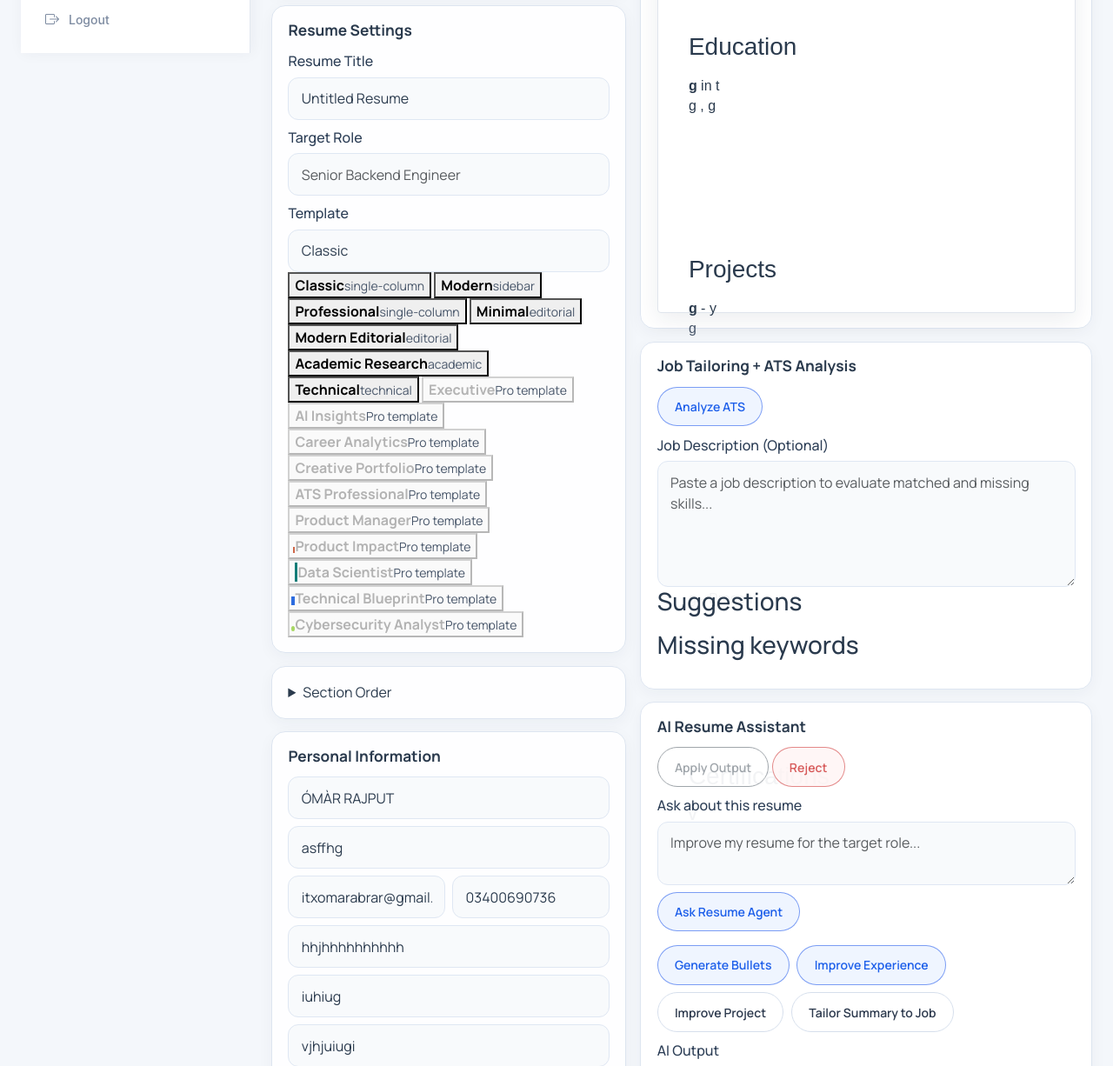
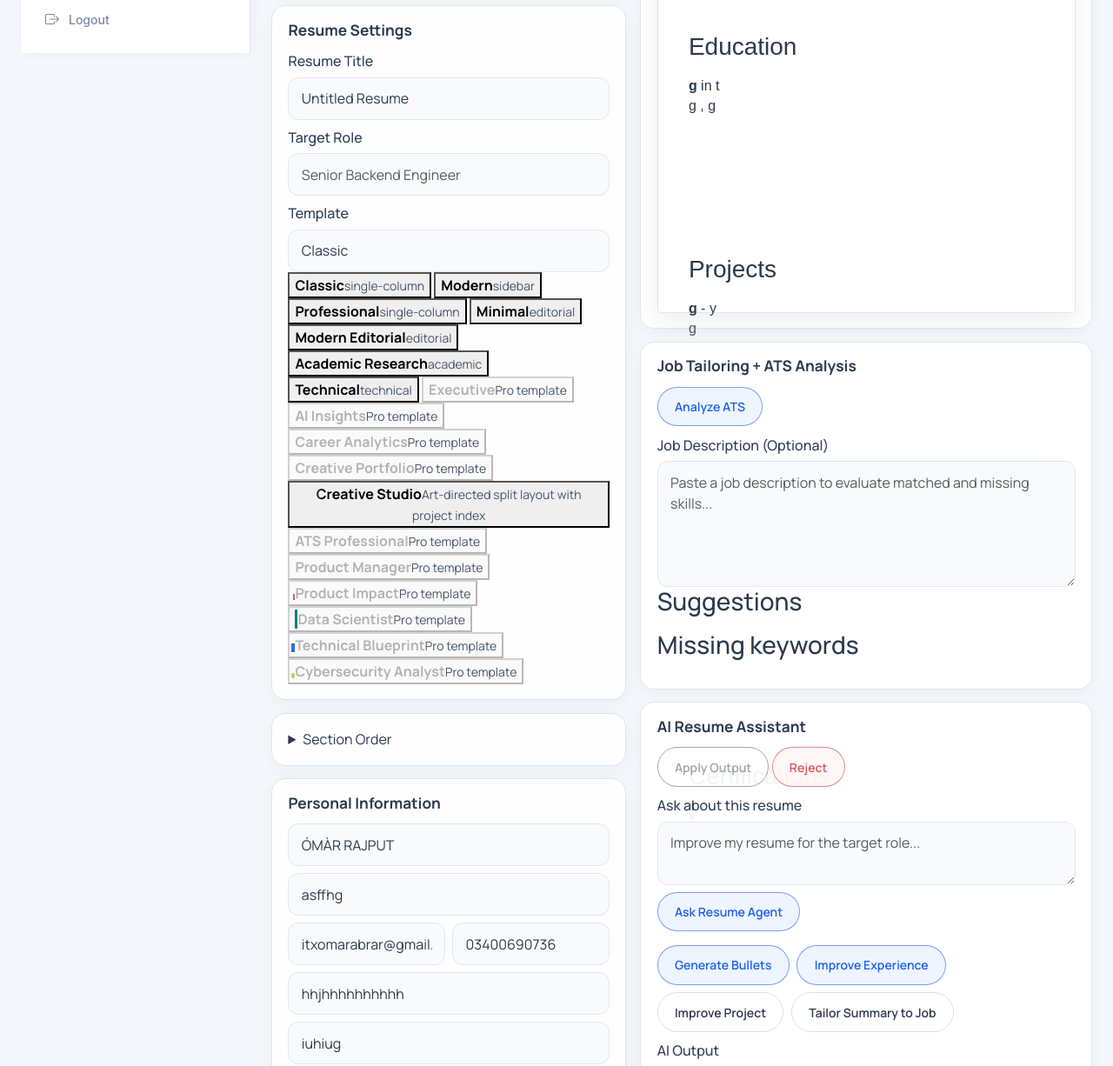
Before and after one commit to umarabrar-git/AI_Resume_Analyzer, a Flask app: page /resume-creation in a window 1280 px wide. Shown: the part 774-2000 px from the top of the page at 87% size. Run offline with Flask 3, Linux system fonts and the light colour scheme; a user stored in the database is signed in; data comes from the database, SQL or seed files in the repository.

Commit message:
Add Creative Studio to template picker

```diff
--- a/templates/components/pages/resume_creation/builder.html
+++ b/templates/components/pages/resume_creation/builder.html
@@ -165,6 +165,7 @@
           <option value="ai_insights">AI Insights</option>
           <option value="career_analytics">Career Analytics</option>
           <option value="creative_portfolio">Creative Portfolio</option>
+          <option value="creative_studio">Creative Studio</option>
           <option value="ats_professional">ATS Professional</option>
           <option value="product_manager">Product Manager</option>
           <option value="product_impact">Product Impact</option>
@@ -311,6 +312,18 @@
               aria-hidden="true"
             ></span>
             <span><strong>Creative Portfolio</strong><small>Project-led layout</small></span>
+          </button>
+          <button
+            type="button"
+            class="template-choice"
+            data-template-choice="creative_studio"
+            aria-pressed="false"
+          >
+            <span
+              class="template-sample template-sample--creative-studio"
+              aria-hidden="true"
+            ></span>
+            <span><strong>Creative Studio</strong><small>Art-directed split layout with project index</small></span>
           </button>
           <button
             type="button"
```
